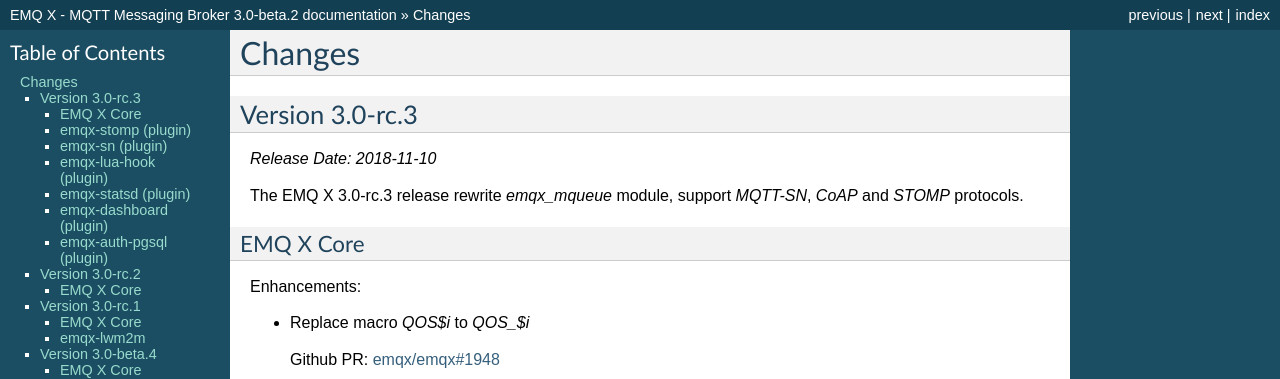
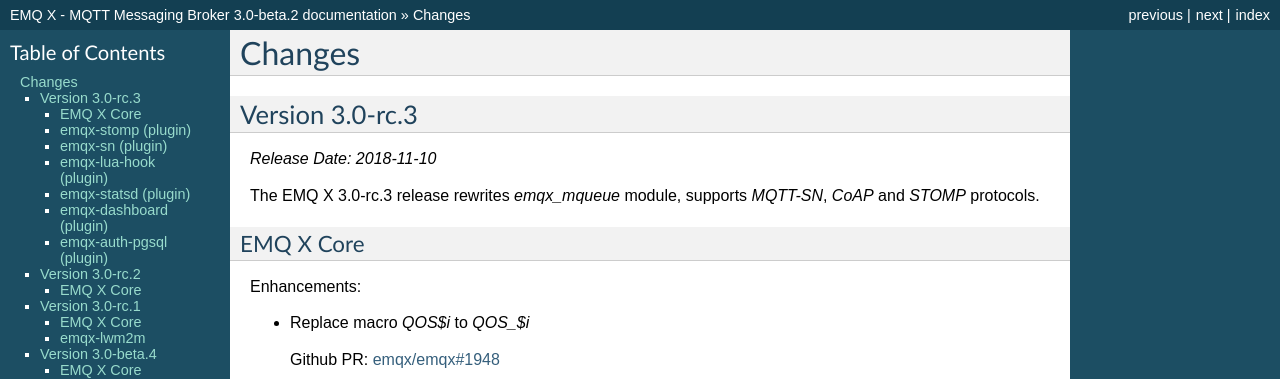
Before and after one commit to emqxarchive/emqx-docs-en, a Sphinx documentation site: the page built from source/changes.rst, in a window 1280 px wide and 900 px high. Shown: the top 379 px of the window. Built offline with Sphinx 7.4.7, drawn with Linux system fonts in a browser that asks for light colours.

Commit message:
Fix syntax of problem

```diff
--- a/source/changes.rst
+++ b/source/changes.rst
@@ -11,7 +11,7 @@
 
 *Release Date: 2018-11-10*
 
-The EMQ X 3.0-rc.3 release rewrite `emqx_mqueue` module, support `MQTT-SN`, `CoAP` and `STOMP` protocols.
+The EMQ X 3.0-rc.3 release rewrites `emqx_mqueue` module, supports `MQTT-SN`, `CoAP` and `STOMP` protocols.
 
 EMQ X Core
 ----------
```
